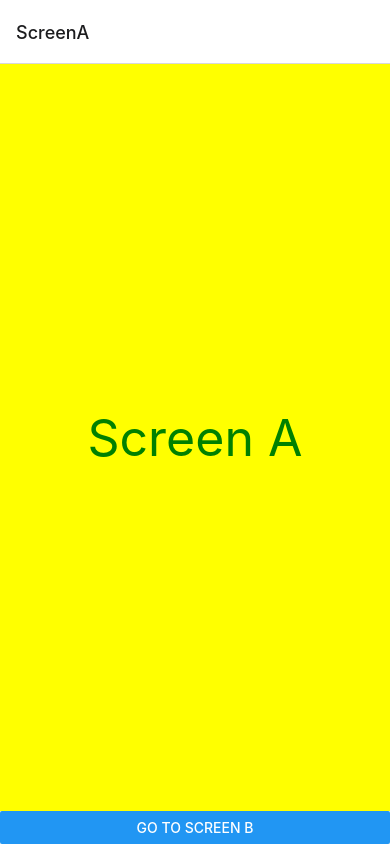
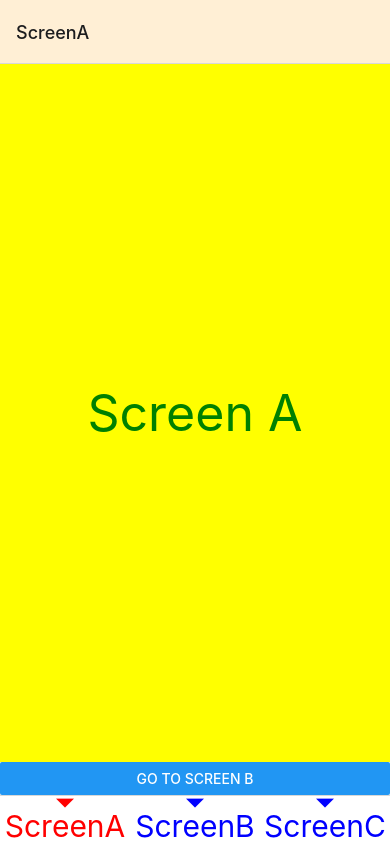
Before and after one commit to gabrielsalvi/react-native, a React Native app in the folder navigation/: screen / in a window 390 px wide. Built offline with nearby package versions, Linux system fonts and the light colour scheme.

Commit message:
add component Tab

```diff
--- a/navigation/App.js
+++ b/navigation/App.js
@@ -1,4 +1,4 @@
 import React from 'react'
-import Routes from './src/Routes'
+import Tab from './src/Tab'
 
-export default (props) => <Routes />
+export default (props) => <Tab />
--- a/navigation/package.json
+++ b/navigation/package.json
@@ -10,6 +10,7 @@
     "lint": "eslint ."
   },
   "dependencies": {
+    "@react-navigation/bottom-tabs": "^6.3.1",
     "@react-navigation/native": "^6.0.10",
     "@react-navigation/native-stack": "^6.6.2",
     "react": "17.0.2",
--- /dev/null
+++ b/navigation/src/Tab.js
@@ -0,0 +1,24 @@
+import React from 'react'
+import {} from 'react-native'
+import { createBottomTabNavigator } from '@react-navigation/bottom-tabs'
+import { NavigationContainer } from '@react-navigation/native'
+import ScreenA from './views/ScreenA'
+import ScreenB from './views/ScreenB'
+import ScreenC from './views/ScreenC'
+
+const Tab = createBottomTabNavigator()
+
+export default props => (
+    <NavigationContainer>
+        <Tab.Navigator screenOptions={{
+            tabBarActiveTintColor: 'red',
+            tabBarInactiveTintColor: 'blue',
+            tabBarLabelStyle: { fontSize: 30 },
+            headerStyle: { backgroundColor: 'papayawhip' }
+        }}>
+            <Tab.Screen name='ScreenA' component={ScreenA} />
+            <Tab.Screen name='ScreenB' component={ScreenB} />
+            <Tab.Screen name='ScreenC' component={ScreenC} />
+        </Tab.Navigator>
+    </NavigationContainer>
+)
```
Also changed, not shown: 2 other files (tests, documents, lock files or other folders).
